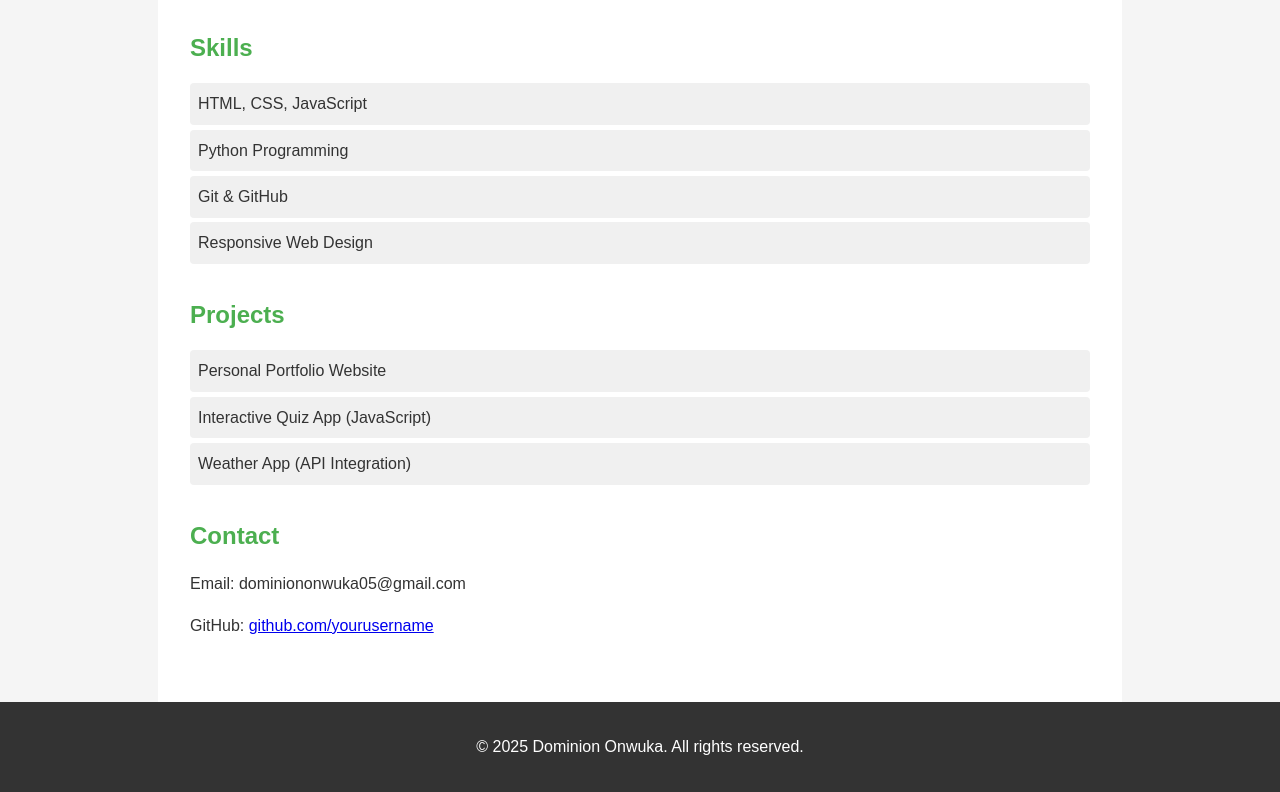
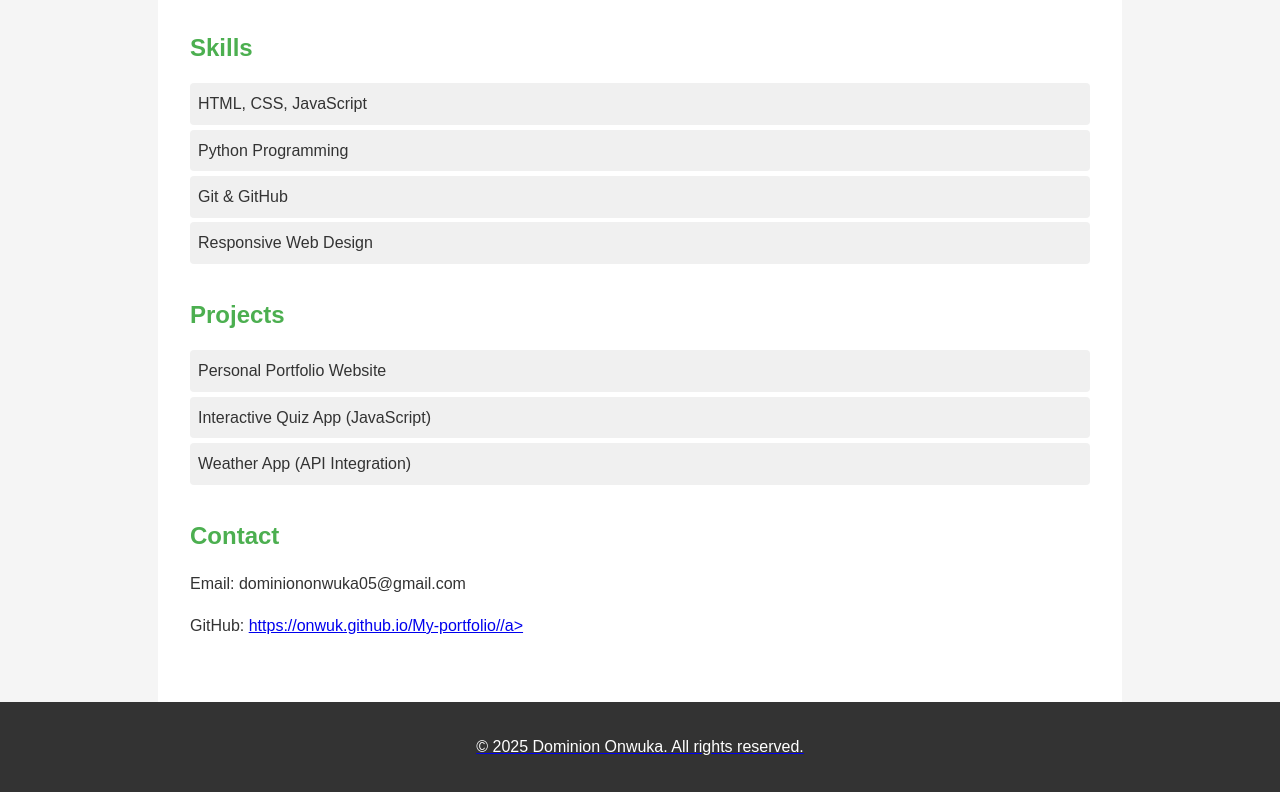
Before and after one commit to onwuk/My-portfolio, a plain HTML site: page index.html in a window 1280 px wide. Shown: the part 515-1307 px from the top of the page. Drawn offline with Linux system fonts and the light colour scheme.

Commit message:
Update index.html

```diff
--- a/index.html
+++ b/index.html
@@ -95,7 +95,7 @@
     <section>
       <h2>Contact</h2>
       <p>Email: dominiononwuka05@gmail.com</p>
-      <p>GitHub: <a href="https://onwuk.github.io/My-portfolio/" target="_blank">github.com/yourusername</a></p>
+      <p>GitHub: <a href="https://onwuk.github.io/My-portfolio/" target="_blank">https://onwuk.github.io/My-portfolio//a></p>
     </section>
   </main>
 
```
